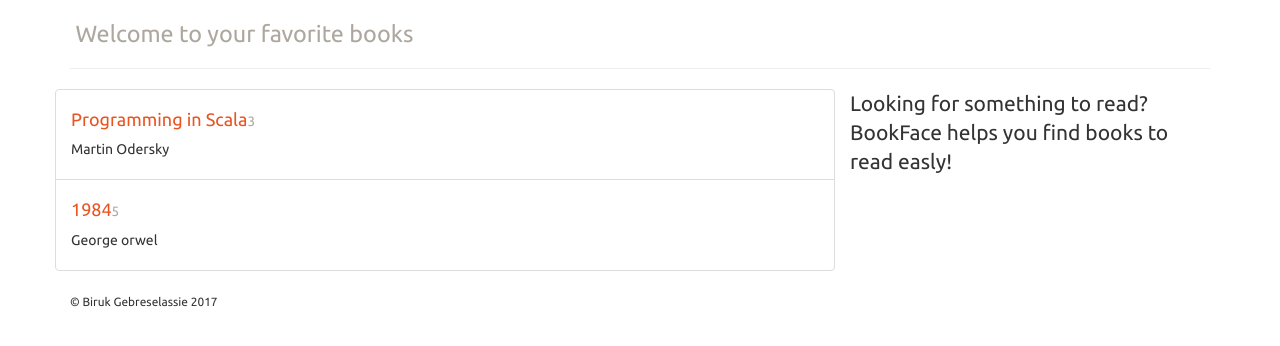
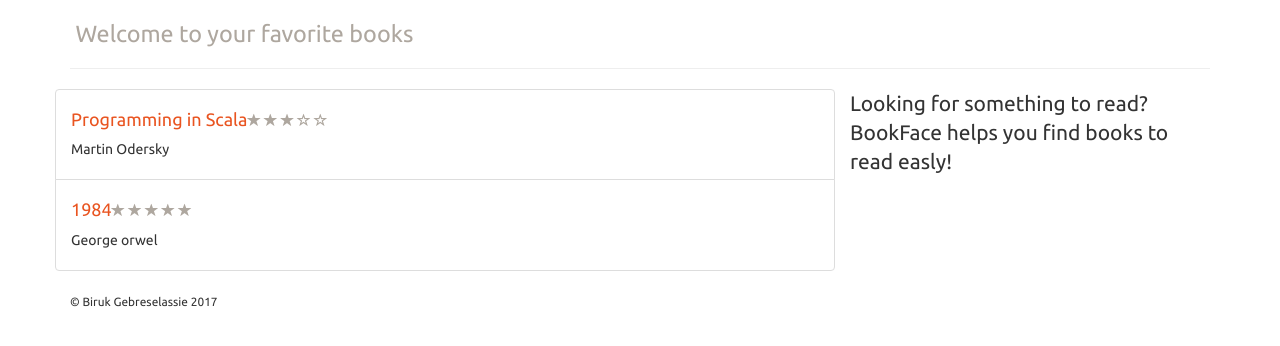
Before and after one commit to birukbk/Enterprise-computing, a Node server app: page / in a window 1280 px wide. Shown: the part 51-397 px from the top of the page. Run offline with Node 20, Linux system fonts and the light colour scheme; some libraries are stand-ins or nearby versions.

Commit message:
adds dirctives for the star rating

```diff
--- a/app_server/views/books-list.jade
+++ b/app_server/views/books-list.jade
@@ -15,8 +15,8 @@ block content
         .col-xs-12.list-group-item(ng-repeat="book in data.books")
           h4
             a(href="/book/{{ book._id }}") {{ book.title }}
-            //small.rating-stars(rating-stars, rating="book.rating")
-            small {{ book.rating }}
+            small.rating-stars(rating-stars, rating="book.rating")
+            //small {{ book.rating }}
             //-   rating-stars(rating="book.rating")
             span.badge.pull-right.badge-default {{ book.distance }}
           p.bookAuthor {{ book.bookAuthor }}
--- a/public/Angular/bookFaceApp.js
+++ b/public/Angular/bookFaceApp.js
@@ -1,5 +1,13 @@
 angular.module('bookFaceApp',[]);
-
+var ratingStars = function () {
+  return {
+    scope: {
+      thisRating : '=rating'
+    },
+    // template : "{{ thisRating }}"
+    templateUrl: '/angular/rating-stars.html'
+  };
+};
 var bookListCtrl = function ($scope) {
 	$scope.data = {
 		books :[{
@@ -17,4 +25,5 @@ var bookListCtrl = function ($scope) {
 
 angular
   .module('bookFaceApp')
+  .directive('ratingStars', ratingStars)
   .controller('bookListCtrl', bookListCtrl);
--- /dev/null
+++ b/public/angular/rating-stars.html
@@ -0,0 +1,5 @@
+<span class="glyphicon glyphicon-star{{ thisRating<1 ? '-empty' : ''}}"></span>
+<span class="glyphicon glyphicon-star{{ thisRating<2 ? '-empty' : ''}}"></span>
+<span class="glyphicon glyphicon-star{{ thisRating<3 ? '-empty' : ''}}"></span>
+<span class="glyphicon glyphicon-star{{ thisRating<4 ? '-empty' : ''}}"></span>
+<span class="glyphicon glyphicon-star{{ thisRating<5 ? '-empty' : ''}}"></span>
```
